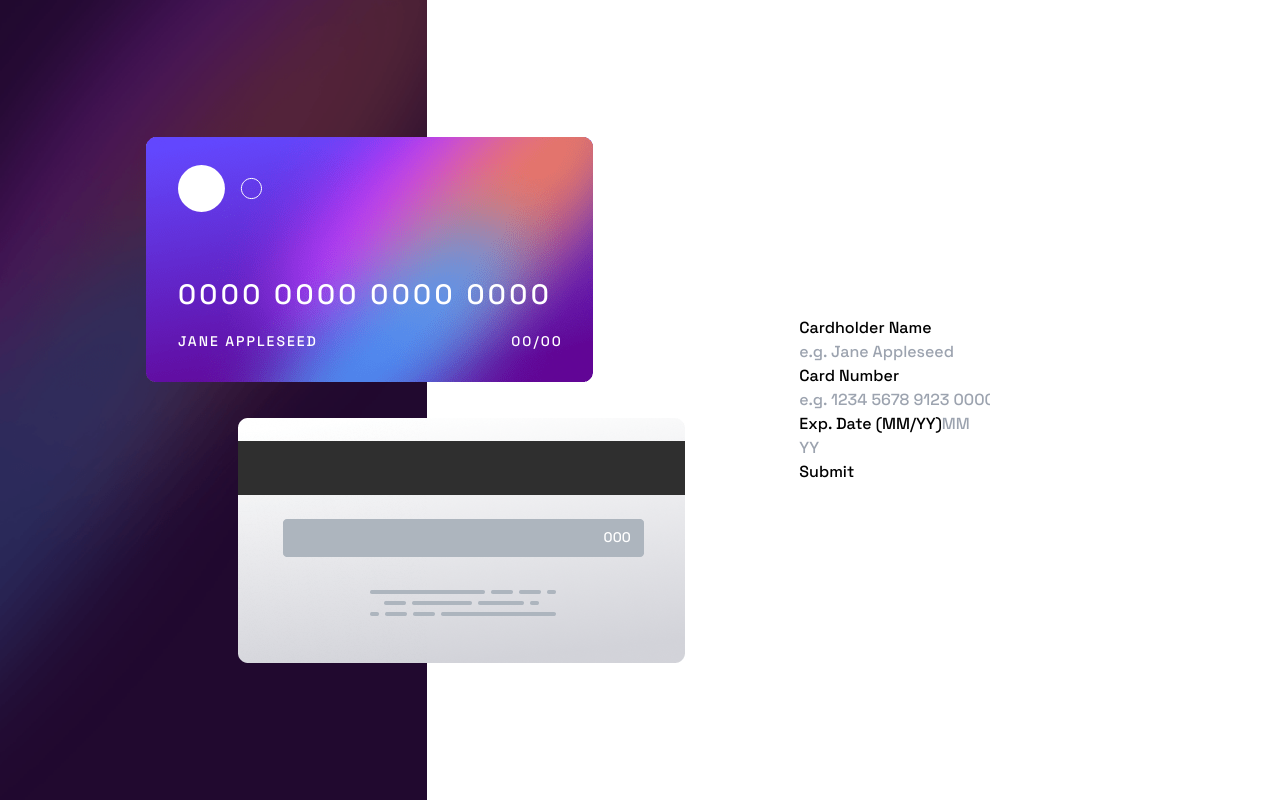
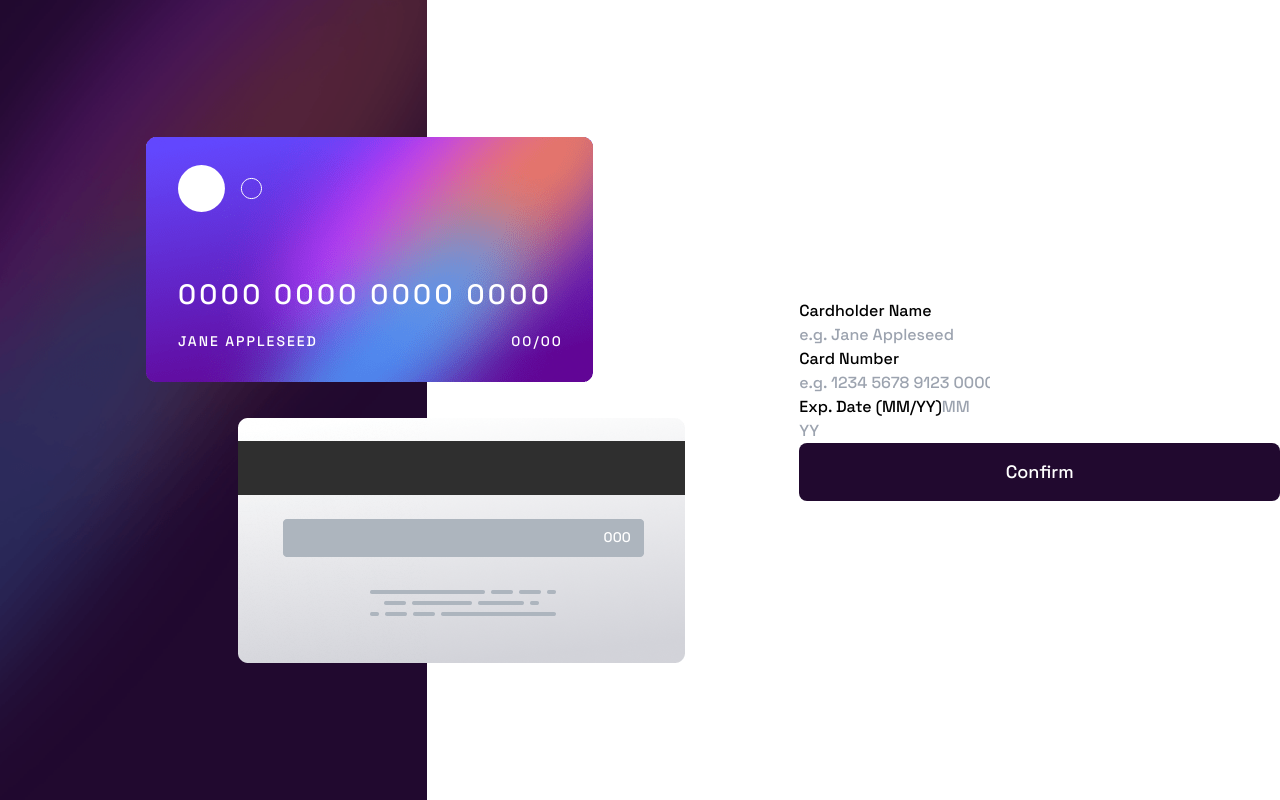
Before and after one commit to aleksandr-efimenko/interactive-card-details-form, a Next.js app: page / in a window 1280 px wide. Built offline with nearby package versions, Linux system fonts and the light colour scheme.

Commit message:
add styles

```diff
--- a/components/CardForm.tsx
+++ b/components/CardForm.tsx
@@ -99,12 +99,16 @@ export default function CardForm({
               <div className="block">
                 Exp. Date (MM/YY)
                 <input
-                  className=""
+                  value={cardExpiryMM}
+                  onChange={handleCardExpiryEnterMM}
+                  className="rounded-lg"
                   type="text"
                   id="expiration-date-mm"
                   placeholder="MM"
                 />
                 <input
+                  value={cardExpiryYY}
+                  onChange={handleCardExpiryEnterYY}
                   className=""
                   type="text"
                   id="expiration-date-yy"
@@ -115,7 +119,11 @@ export default function CardForm({
           </div>
         </div>
         <label htmlFor=""></label>
-        <input type="submit" className="" />
+        <input
+          type="submit"
+          value="Confirm"
+          className="text-white w-full cursor-pointer  py-[0.9375rem] text-lg rounded-lg bg-[#21092f] hover:bg-slate-700"
+        />
       </form>
     </div>
   );
--- a/tailwind.config.js
+++ b/tailwind.config.js
@@ -7,6 +7,11 @@ module.exports = {
   ],
   theme: {
     extend: {
+      colors: {
+        'light-grayish-violet': 'hsl(270, 3%, 87%)',
+        'dark-grayish-violet': 'hsl(279, 6%, 55%)',
+        'very-dark-violet': 'hsl(278, 68%, 11%)',
+      },
         backgroundImage: {
           'gradient-radial': 'radial-gradient(var(--tw-gradient-stops))',
           'gradient-conic':
```
Lines whose indentation alone changed are shown as unchanged.
